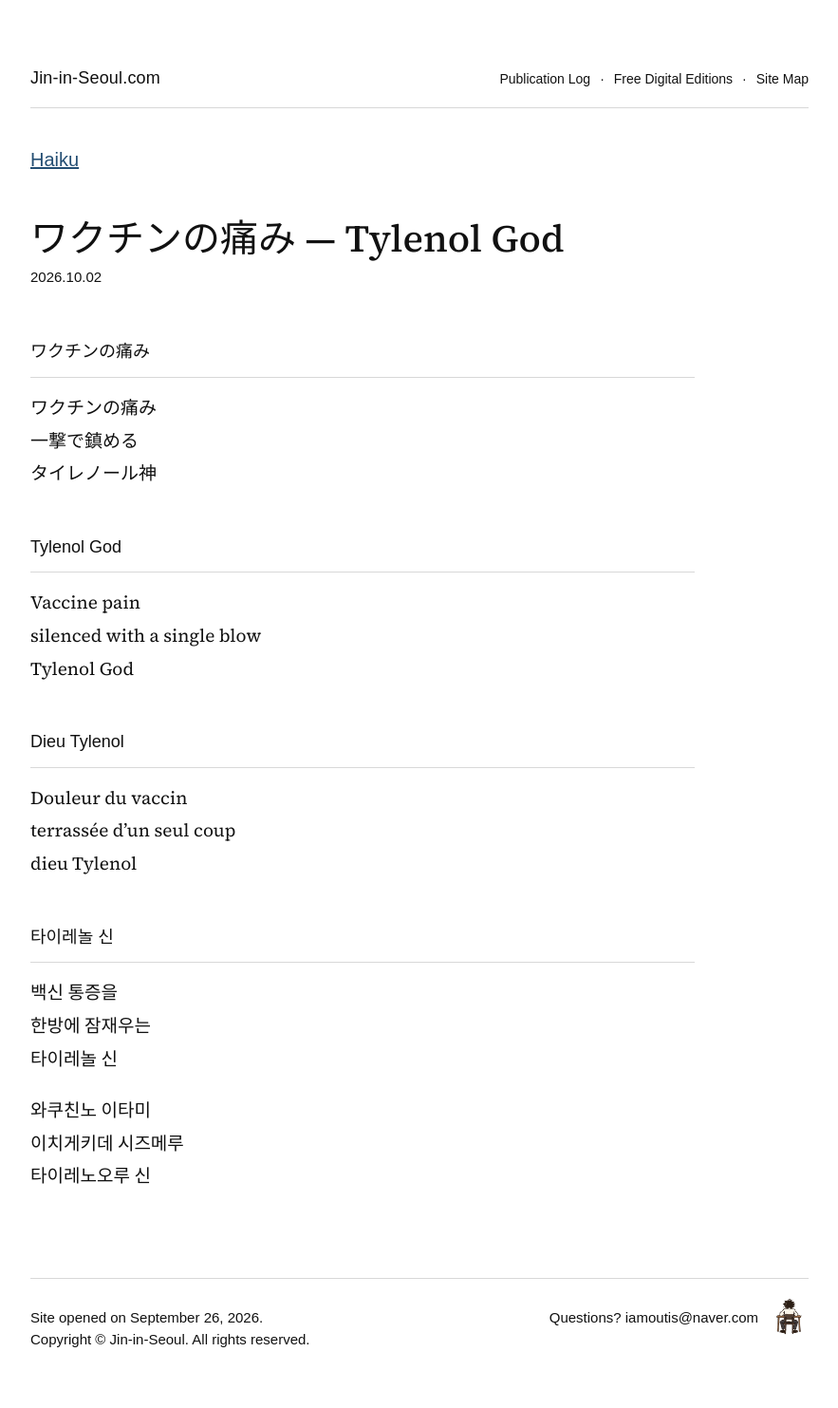
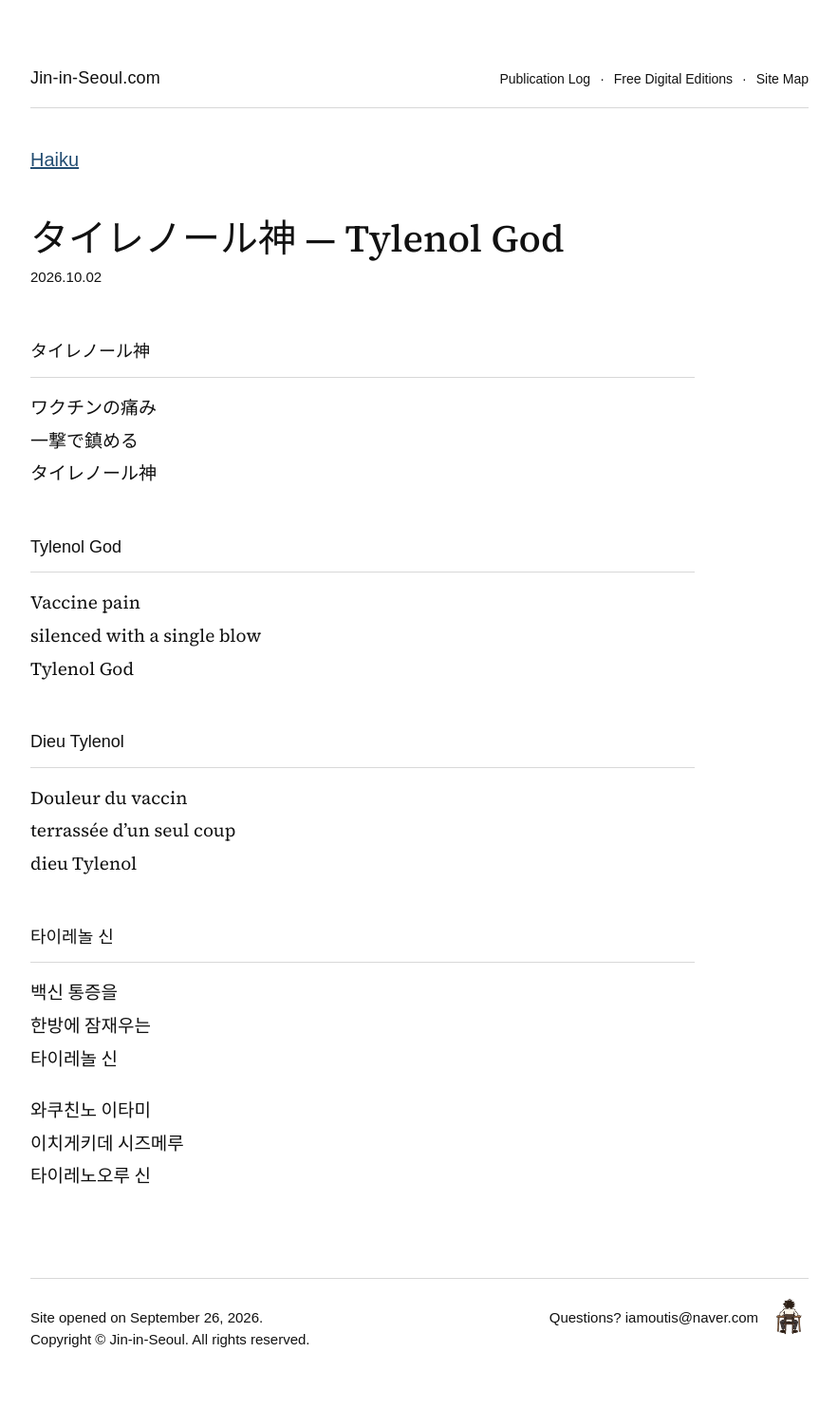
Before and after one commit to Jin-in-Seoul/Jin-in-Seoul, a Jekyll site: the page built from haiku/2026/10/02/003/index.html, in a window 1280 px wide. Shown: the whole page at 95% size, without its empty margins (198-1081 px from the left). Built offline with Jekyll 4.4.1, drawn with Linux system fonts in a browser that asks for light colours.

Commit message:
Rename Japanese haiku title to Tylenol God

```diff
--- a/haiku/2026/10/02/003/index.html
+++ b/haiku/2026/10/02/003/index.html
@@ -14,7 +14,7 @@
   <meta charset="utf-8">
   <link rel="icon" href="/favicon.ico" sizes="any">
   <meta name="viewport" content="width=device-width, initial-scale=1">
-  <title>ワクチンの痛み — Tylenol God - Haiku - Jin-in-Seoul</title>
+  <title>タイレノール神 — Tylenol God - Haiku - Jin-in-Seoul</title>
   <link rel="stylesheet" href="/assets/style.css?v=087">
 </head>
 <body>
@@ -26,11 +26,11 @@
     </nav>
 
     <article class="haiku-post">
-      <h1>ワクチンの痛み — Tylenol God</h1>
+      <h1>タイレノール神 — Tylenol God</h1>
       <p class="haiku-date">2026.10.02</p>
       <div class="prose haiku-prose">
 <section lang="ja">
-  <h2>ワクチンの痛み</h2>
+  <h2>タイレノール神</h2>
   <p>ワクチンの痛み<br>一撃で鎮める<br>タイレノール神</p>
 </section>
 
```
